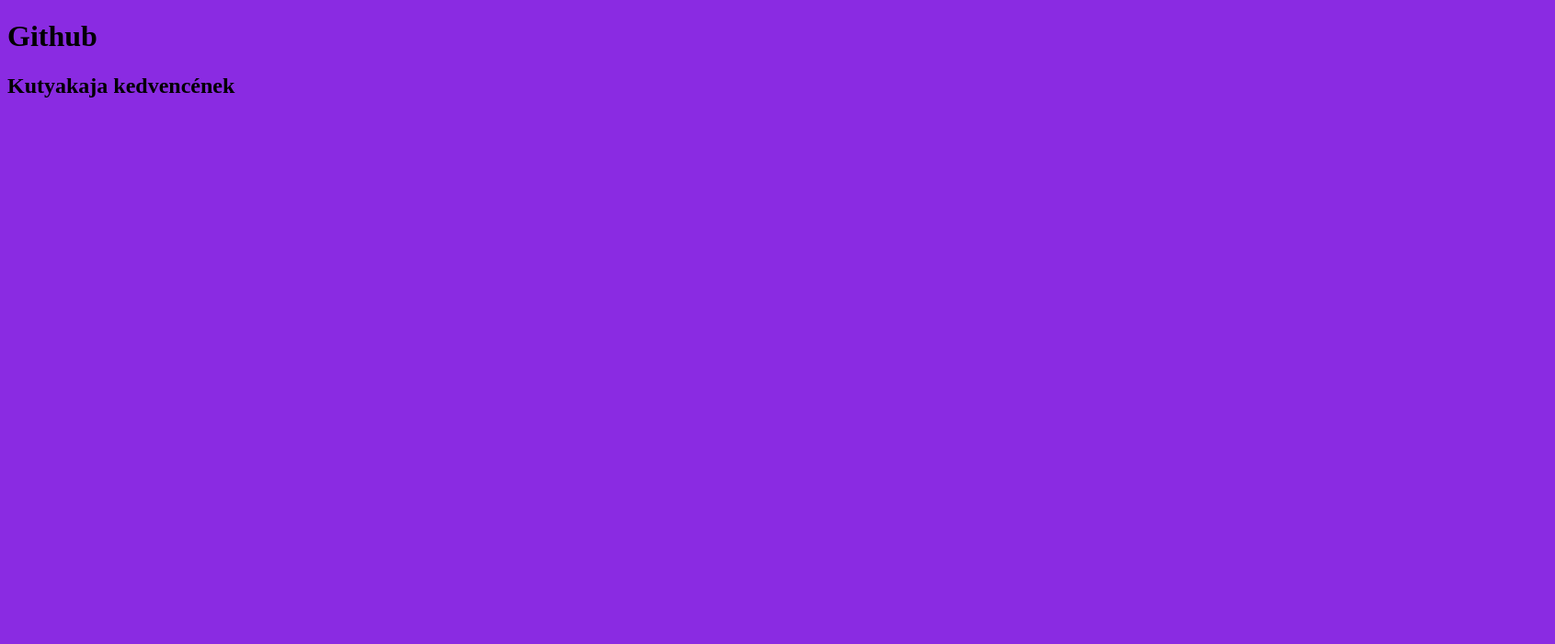
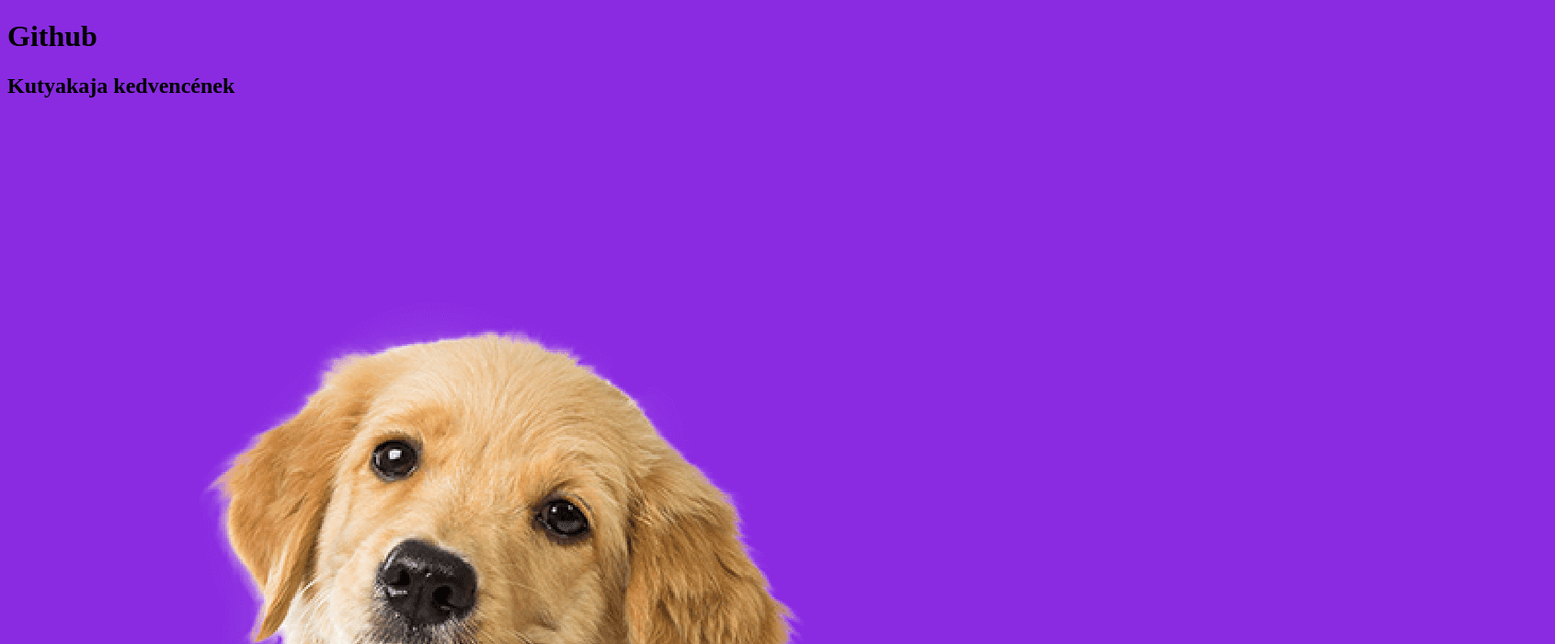
Before and after one commit to vcsaba88/pallasgyak88, a plain HTML site: page index.html in a window 1280 px wide. Shown: the top 700 px of the page at 92% size, 1691 px wide, since content can reach past the window. Drawn offline with Linux system fonts and the light colour scheme.

Commit message:
kutyakép

```diff
--- a/index.html
+++ b/index.html
@@ -9,5 +9,6 @@
 <body>
     <h1>Github</h1>
     <h2>Kutyakaja kedvencének</h2>
+    <img src="./img/Puppy-Dog-Transparent-PNG.png" alt="kutya">
 </body>
 </html>
```
Also changed, not shown: img/Puppy-Dog-Transparent-PNG.png (added).
